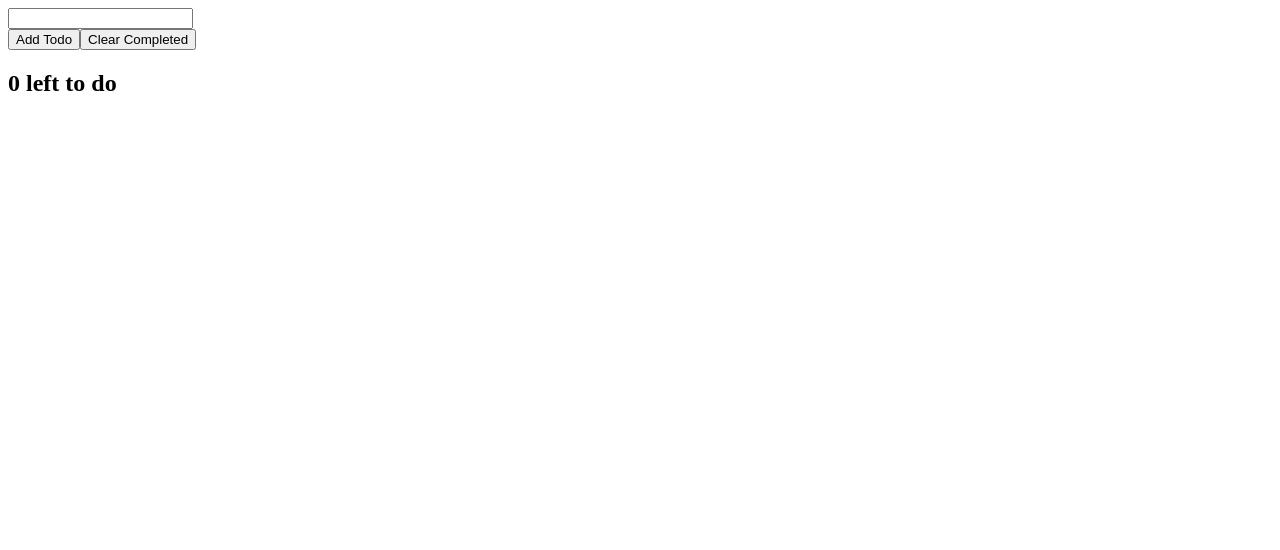
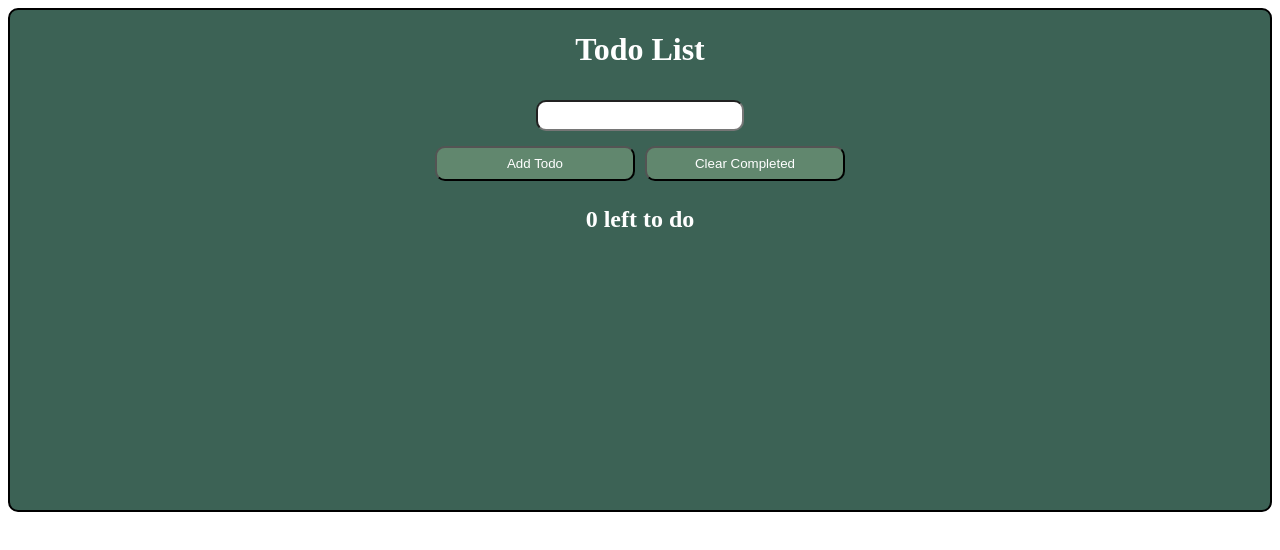
Before and after one commit to jacobbarrow98/todo-list, a React (Create React App) app: page / in a window 1280 px wide. Shown: the top 550 px of the page. Built offline with nearby package versions, Linux system fonts and the light colour scheme.

Commit message:
Add styling

```diff
--- /dev/null
+++ b/src/App.css
@@ -0,0 +1,48 @@
+.app {
+  border: 2px solid black;
+  border-radius: 10px;
+  background-color: #3c6255;
+  height: 500px;
+}
+
+.todo-list {
+  display: flex;
+  align-items: center;
+  justify-content: center;
+  color: #fff;
+}
+
+.input-box {
+  display: flex;
+  align-items: center;
+  justify-content: center;
+  flex-direction: column;
+  width: 100%;
+}
+
+.input-box input {
+  height: 25px;
+  width: 200px;
+  margin: 10px;
+  border-radius: 10px;
+  background-color: #fff;
+}
+
+.input-button {
+  display: flex;
+  align-items: center;
+  justify-content: center;
+  width: 100%;
+}
+
+.input-button button {
+  height: 35px;
+  width: 200px;
+  margin: 5px;
+  border-radius: 10px;
+  background-color: #61876e;
+  color: #fff;
+}
+h2 {
+  color: #fff;
+}
--- a/src/App.js
+++ b/src/App.js
@@ -1,6 +1,7 @@
 import React, { useState, useRef, useEffect } from 'react';
 import TodoList from './TodoList';
 import { v4 as uuid } from 'uuid';
+import './App.css';
 
 const LOCAL_STORAGE_KEY = 'todoApp.todos';
 
@@ -42,18 +43,24 @@ function App() {
 
   return (
     <div className="app">
+      <div>
+        <h1 className="todo-list">Todo List</h1>
         <TodoList
           todos={todos}
           toggleTodo={toggleTodo}
         />
+      </div>
+      <div className="input-box">
         <input
           ref={todoNameRef}
           type="text"
         />
-      <br />
+        <div className="input-button">
           <button onClick={handleAddTodo}>Add Todo</button>
           <button onClick={handleClearTodos}>Clear Completed</button>
+        </div>
         <h2>{todos.filter((todo) => !todo.complete).length} left to do</h2>
+      </div>
     </div>
   );
 }
```
Lines whose indentation alone changed are shown as unchanged.
